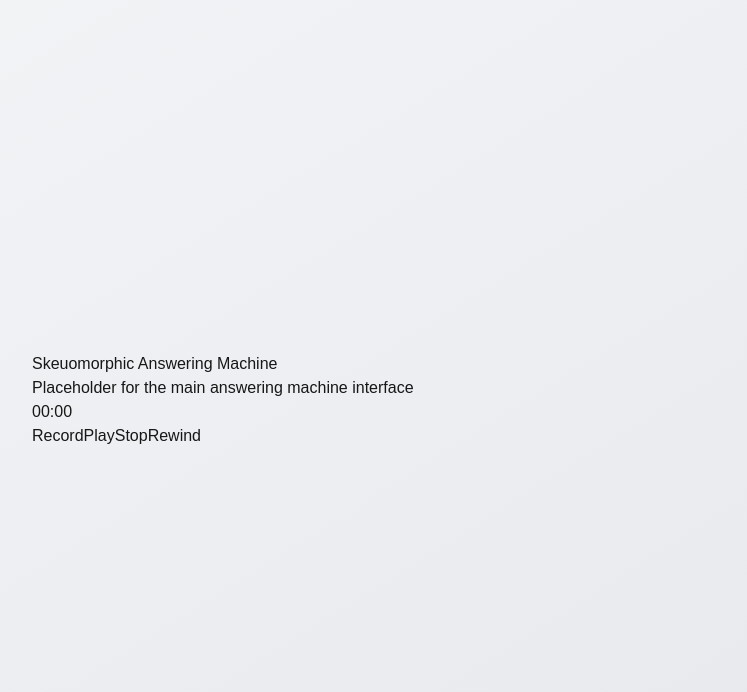
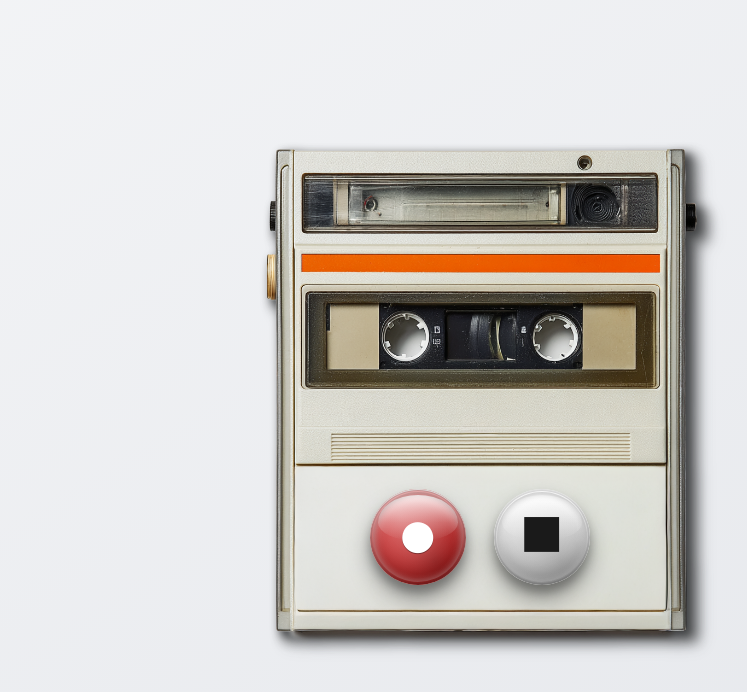
Before and after one commit to doylio/web-voicemail, a Next.js app: page / in a window 1280 px wide. Shown: the top 692 px of the page, without its empty margins (160-907 px from the left). Built offline with nearby package versions, Linux system fonts and the light colour scheme.

Commit message:
Add skeuomorphic tape recorder

```diff
--- /dev/null
+++ b/src/components/AnsweringMachine.module.css
@@ -0,0 +1,158 @@
+/* Container maintains aspect and positions overlay controls */
+.container {
+  position: relative;
+  width: 100%;
+  max-width: 560px;
+  margin: 0 auto;
+}
+
+.image {
+  display: block;
+  width: 100%;
+  height: auto;
+  border-radius: 8px;
+}
+
+/* Controls overlayed on bottom half */
+.controlsOverlay {
+  position: absolute;
+  left: 0;
+  right: 0;
+  bottom: 17%;
+  display: flex;
+  justify-content: center;
+  gap: 28px;
+  pointer-events: none; /* allow image interactions to pass through except on buttons */
+}
+
+.controlButton {
+  pointer-events: auto;
+  width: 96px;
+  height: 96px;
+  border-radius: 50%;
+  border: 0;
+  font-weight: 800;
+  letter-spacing: 0.5px;
+  color: #1a1a1a;
+  position: relative;
+  background:
+    /* subtle surface texture */
+    radial-gradient(
+      120px 120px at 30% 30%,
+      rgba(255, 255, 255, 0.2),
+      transparent 60%
+    ),
+    radial-gradient(
+      140px 140px at 70% 75%,
+      rgba(0, 0, 0, 0.22),
+      transparent 62%
+    ),
+    linear-gradient(180deg, #fcfcfc 0%, #e9e9e9 48%, #cfcfcf 100%);
+  box-shadow:
+    /* outer cast shadow */
+    0 14px 22px rgba(0, 0, 0, 0.35),
+    0 8px 10px rgba(0, 0, 0, 0.25),
+    /* outer rim */ inset 0 0 0 2px rgba(0, 0, 0, 0.12),
+    inset 0 1px 0 rgba(255, 255, 255, 0.9),
+    /* bevel top-light */ inset 0 8px 14px rgba(255, 255, 255, 0.65),
+    /* bevel bottom-dark */ inset 0 -10px 18px rgba(0, 0, 0, 0.28);
+  font-size: 72px;
+  display: inline-flex;
+  align-items: center;
+  justify-content: center;
+  line-height: 1;
+  transition:
+    transform 120ms ease,
+    box-shadow 120ms ease,
+    filter 120ms ease;
+  cursor: pointer;
+}
+
+/* Slight vertical optical adjustment for glyphs */
+.controlButton > span {
+  display: inline-block;
+}
+
+/* Gloss highlight */
+.controlButton::before {
+  content: "";
+  position: absolute;
+  inset: 6% 8% auto 8%;
+  height: 48%;
+  border-radius: 50% / 60% 60% 40% 40%;
+  background: linear-gradient(
+    180deg,
+    rgba(255, 255, 255, 0.85) 0%,
+    rgba(255, 255, 255, 0.25) 60%,
+    rgba(255, 255, 255, 0) 100%
+  );
+  filter: blur(0.3px);
+  pointer-events: none;
+}
+
+/* Inner rim shadow to give depth */
+.controlButton::after {
+  content: "";
+  position: absolute;
+  inset: 3%;
+  border-radius: 50%;
+  box-shadow:
+    inset 0 2px 6px rgba(0, 0, 0, 0.2),
+    inset 0 -2px 6px rgba(255, 255, 255, 0.3);
+  pointer-events: none;
+}
+
+.controlButton:active,
+.controlButton.pressed {
+  transform: translateY(3px) scale(0.985);
+  box-shadow:
+    0 10px 16px rgba(0, 0, 0, 0.3),
+    0 6px 8px rgba(0, 0, 0, 0.22),
+    inset 0 0 0 2px rgba(0, 0, 0, 0.14),
+    inset 0 2px 6px rgba(0, 0, 0, 0.2),
+    inset 0 -4px 10px rgba(255, 255, 255, 0.35);
+}
+
+.recordButton {
+  color: #ffffff;
+  background:
+    radial-gradient(
+      120px 120px at 32% 28%,
+      rgba(255, 255, 255, 0.35),
+      transparent 60%
+    ),
+    radial-gradient(
+      140px 140px at 68% 75%,
+      rgba(0, 0, 0, 0.35),
+      transparent 62%
+    ),
+    radial-gradient(75px 75px at 50% 55%, #ff4040, #d31919 60%, #7a0f10 100%);
+  text-shadow: 0 1px 0 rgba(0, 0, 0, 0.35);
+}
+
+.stopButton {
+  background:
+    radial-gradient(
+      120px 120px at 30% 30%,
+      rgba(255, 255, 255, 0.25),
+      transparent 60%
+    ),
+    radial-gradient(
+      140px 140px at 70% 75%,
+      rgba(0, 0, 0, 0.22),
+      transparent 62%
+    ),
+    linear-gradient(180deg, #f7f7f7 0%, #e6e6e6 52%, #cbcbcb 100%);
+}
+
+@media (max-width: 480px) {
+  .controlButton {
+    width: 78px;
+    height: 78px;
+    font-size: 44px;
+  }
+  .controlsOverlay {
+    gap: 20px;
+    bottom: 6%;
+  }
+}
--- a/src/components/AnsweringMachine.tsx
+++ b/src/components/AnsweringMachine.tsx
@@ -1,46 +1,68 @@
+"use client";
 /**
  * Main answering machine component that provides the skeuomorphic interface
  */
 
+import Image from "next/image";
 import React from "react";
+
+import styles from "./AnsweringMachine.module.css";
+import tapeRecorderImg from "./TAPERECORDER.png";
 
 interface AnsweringMachineProps {
   className?: string;
+  onRecord?: () => void;
+  onStop?: () => void;
+  isRecording?: boolean;
 }
 
 export const AnsweringMachine: React.FC<AnsweringMachineProps> = ({
   className = "",
+  onRecord,
+  onStop,
+  isRecording = false,
 }) => {
+  const handleRecord = (): void => {
+    if (onRecord) onRecord();
+  };
+
+  const handleStop = (): void => {
+    if (onStop) onStop();
+  };
+
   return (
-    <div className={`answering-machine ${className}`}>
-      <div className="machine-body">
-        <h1>Skeuomorphic Answering Machine</h1>
-        <p>Placeholder for the main answering machine interface</p>
+    <div className={`${styles.container} ${className}`}>
+      <Image
+        src={tapeRecorderImg}
+        alt="Vintage tape recorder answering machine"
+        className={styles.image}
+        priority
+      />
 
-        {/* Digital Display */}
-        <div className="digital-display">
-          <span>00:00</span>
-        </div>
-
-        {/* Control Buttons */}
-        <div className="control-buttons">
-          <button className="record-button">Record</button>
-          <button className="play-button" disabled>
-            Play
-          </button>
-          <button className="stop-button" disabled>
-            Stop
-          </button>
-          <button className="rewind-button" disabled>
-            Rewind
-          </button>
-        </div>
-
-        {/* Tape Reels */}
-        <div className="tape-reels">
-          <div className="reel left-reel"></div>
-          <div className="reel right-reel"></div>
-        </div>
+      <div className={styles.controlsOverlay} aria-label="Controls">
+        <button
+          type="button"
+          className={`${styles.controlButton} ${styles.recordButton} ${
+            isRecording ? styles.pressed : ""
+          }`}
+          onClick={handleRecord}
+          aria-label="Record"
+          aria-pressed={isRecording}
+        >
+          <span style={{ transform: "translateY(-0.06em)" }} aria-hidden="true">
+            ●
+          </span>
+        </button>
+        <button
+          type="button"
+          className={`${styles.controlButton} ${styles.stopButton}`}
+          onClick={handleStop}
+          aria-label="Stop"
+        >
+          <span aria-hidden="true" style={{ transform: "translateY(-0.08em)" }}>
+            ■
+          </span>
+        </button>
       </div>
     </div>
   );
--- a/src/components/DigitalDisplay.tsx
+++ /dev/null
@@ -1,39 +0,0 @@
-/**
- * Digital display component that shows recording time and status
- */
-
-import React from "react";
-
-interface DigitalDisplayProps {
-  time: string;
-  status: "idle" | "recording" | "uploading" | "success" | "error";
-  className?: string;
-}
-
-export const DigitalDisplay: React.FC<DigitalDisplayProps> = ({
-  time,
-  status,
-  className = "",
-}) => {
-  const getStatusText = (): string => {
-    switch (status) {
-      case "recording":
-        return "Recording...";
-      case "uploading":
-        return "Uploading...";
-      case "success":
-        return "Message Saved!";
-      case "error":
-        return "Error";
-      default:
-        return "Ready";
-    }
-  };
-
-  return (
-    <div className={`digital-display ${status} ${className}`}>
-      <div className="time-display">{time}</div>
-      <div className="status-display">{getStatusText()}</div>
-    </div>
-  );
-};
--- a/src/components/index.ts
+++ b/src/components/index.ts
@@ -4,4 +4,3 @@
 
 export { AnsweringMachine } from "./AnsweringMachine";
 export { RecordingButton } from "./RecordingButton";
-export { DigitalDisplay } from "./DigitalDisplay";
--- a/tickets/03-base-skeuomorphic-design.md
+++ b/tickets/03-base-skeuomorphic-design.md
@@ -2,7 +2,7 @@
 
 ## Description
 
-Create the main skeuomorphic answering machine interface with realistic styling that resembles a physical answering machine device.
+Create a simplified skeuomorphic answering machine interface with essential visual elements that resemble a classic physical answering machine device.
 
 ## Priority
 
@@ -14,46 +14,39 @@ High - Core visual foundation
 
 ## Acceptance Criteria
 
-### Layout Structure
+### Main Device Structure
 
-- [ ] Create main answering machine component with proper proportions
+- [ ] Create rectangular device body with rounded edges
+- [ ] Apply realistic depth with CSS shadows and gradients
 - [ ] Design centered layout that works on various screen sizes
-- [ ] Implement proper spacing and padding for realistic device appearance
-- [ ] Create container with appropriate width/height ratios
+- [ ] Use classic answering machine color scheme (beige/grey tones)
 
-### Visual Design Elements
+### Cassette Tape Section
 
-- [ ] Apply realistic textures and materials:
-  - Brushed metal or plastic finish
-  - Subtle gradients for depth
-  - Realistic shadows and highlights
-  - Border radius for rounded corners
-- [ ] Create depth with CSS box-shadows and layering
-- [ ] Implement proper color scheme (classic answering machine colors)
-- [ ] Add subtle noise or grain texture for authenticity
+- [ ] Design cassette tape visual in the center of the device
+- [ ] Create two circular tape reels/wheels within the cassette
+- [ ] Implement spinning animation for the wheels during recording
+- [ ] Style cassette with realistic depth and shadows
 
-### Device Shape & Structure
+### Control Buttons
 
-- [ ] Design rectangular device body with realistic proportions
-- [ ] Create raised button areas and recessed display area
-- [ ] Add device feet/base for grounding
-- [ ] Include subtle device branding area or logo space
-- [ ] Design ventilation grilles or speaker mesh areas
+- [ ] Design two circular buttons beneath the cassette tape
+- [ ] Create "Record" button with appropriate styling and icon
+- [ ] Create "Stop" button with appropriate styling and icon
+- [ ] Apply tactile button effects (raised appearance, hover states)
 
-### Visual Polish
+### Text Display Area
 
-- [ ] Ensure design feels tactile and three-dimensional
-- [ ] Add subtle hover effects for interactive elements
-- [ ] Implement proper contrast for accessibility
-- [ ] Create consistent design language throughout
-- [ ] Test visual appearance in different lighting conditions
+- [ ] Add small text section at the top of the device
+- [ ] Style as a simple digital display or label area
+- [ ] Ensure text is readable and properly sized
 
-### Responsive Foundation
+### Recording Indicator
 
-- [ ] Ensure base design scales appropriately
-- [ ] Maintain aspect ratio across different screen sizes
-- [ ] Plan for mobile adaptation without losing skeuomorphic feel
-- [ ] Test on various device types and orientations
+- [ ] Implement blinking red light to indicate recording status
+- [ ] Position indicator prominently on the device
+- [ ] Create smooth blinking animation (on/off cycle)
+- [ ] Ensure indicator is clearly visible during recording
 
 ## Technical Notes
 
```
Also changed, not shown: src/components/TAPERECORDER.png (added).
